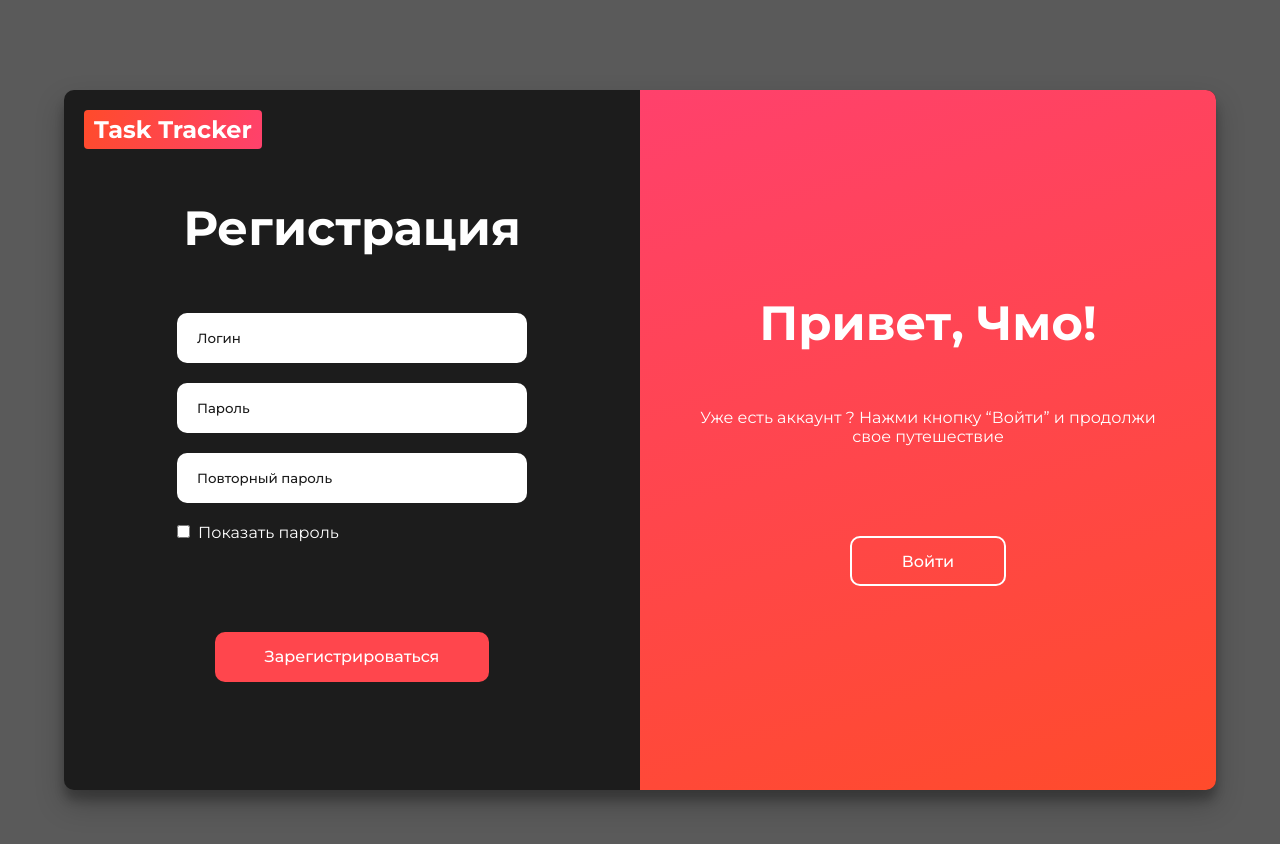
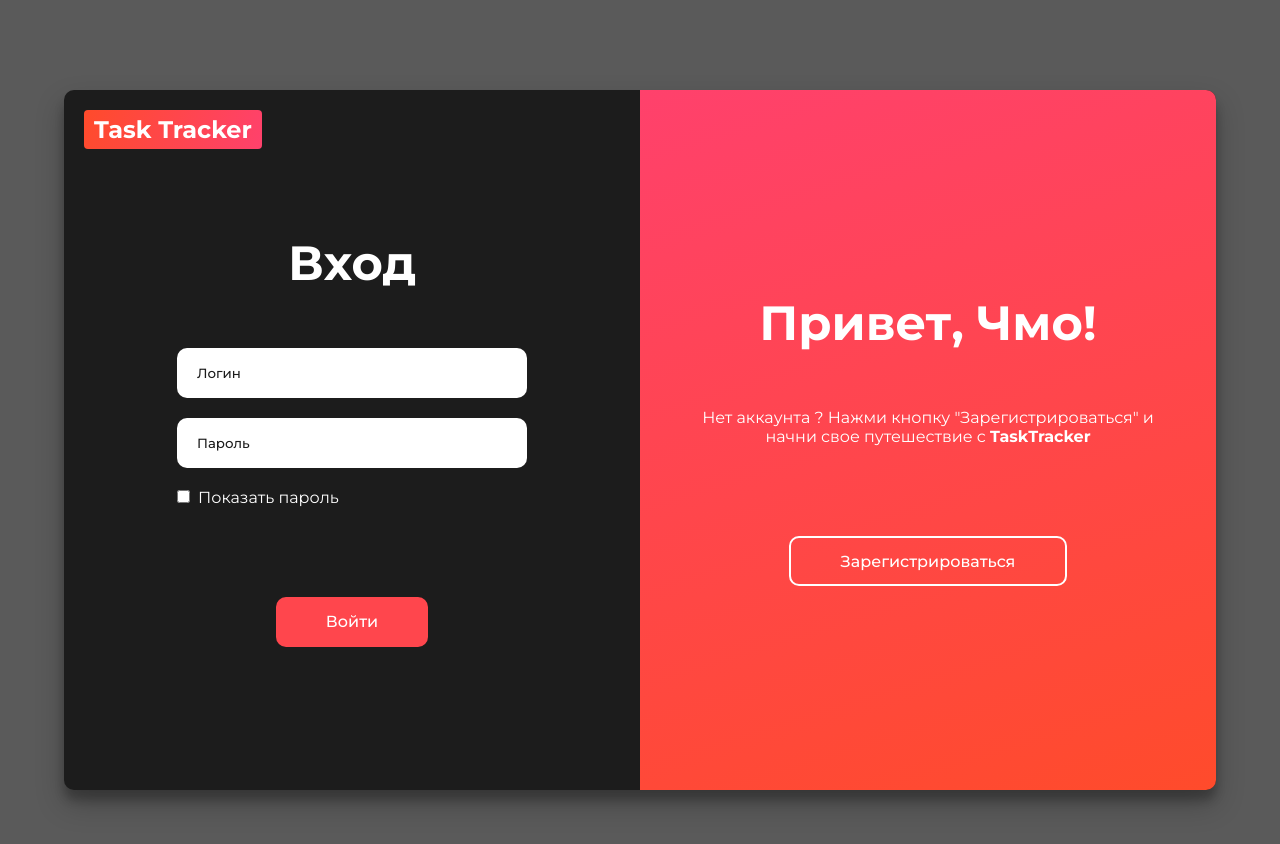
Before and after one commit to bblsi/TaskTracker, a React (Vite) app: page / in a window 1280 px wide. Shown: the top 844 px of the page. Built offline with nearby package versions, Linux system fonts and the light colour scheme.

Commit message:
LoginForm-added

```diff
--- a/src/App.jsx
+++ b/src/App.jsx
@@ -3,13 +3,15 @@ import "./App.css";
 import "./components/elements/elements.css";
 import "./components/crudPage/crudPage.css";
 import RegisterForm from "./components/crudPage/RegisterForm";
+import LoginForm from "./components/crudPage/LoginForm";
 
 function App() {
   const [count, setCount] = useState(0);
 
   return (
     <section className="app-container">
-      <RegisterForm />
+      {/* <RegisterForm /> */}
+      <LoginForm />
     </section>
   );
 }
--- a/src/components/crudPage/LoginForm.jsx
+++ b/src/components/crudPage/LoginForm.jsx
@@ -1,7 +1,112 @@
+import { Suspense, useState } from "react";
+import FormInput from "../elements/FormInput";
+
 export default function LoginForm() {
+  const [error, setError] = useState("");
+  const [sucsess, setSucsess] = useState("");
+
+  const [username, setUsername] = useState("");
+  const [password, setPassword] = useState("");
+  const [showPassword, setShowPassword] = useState("");
+
+  const handleLogin = async () => {
+    setError("");
+    setSucsess("");
+
+    if (!password || !username) {
+      setError("Логин и пароль не могут быть пустыми");
+      return;
+    }
+
+    try {
+      const response = await fetch("http://89.22.225.116:8080/api/auth/login", {
+        method: "POST",
+        headers: { "Content-Type": "application/json" },
+        body: JSON.stringify({ username, password }),
+      });
+
+      const data = await response.json();
+
+      if (response.ok) {
+        localStorage.setItem("token", data.token);
+        setSucsess("Вход успешно выполнен");
+      } else {
+        if (data.message === "Invalid password") {
+          setError("Неверный пароль");
+        } else if (data.message === "User not found") {
+          setError("Пользователь с таким логином не найден");
+        } else {
+          setError("Ошибка входа");
+        }
+      }
+    } catch (error) {
+      setError("Ошибка сети");
+    }
+  };
+
   return (
-    <section>
-      <h1></h1>
+    <section className="form-container">
+      <h2 className="logo">Task Tracker</h2>
+      <div className="left-form-wrapper">
+        <form
+          className="left-form"
+          onSubmit={(e) => {
+            e.preventDefault();
+            handleLogin();
+          }}
+        >
+          <h2 className="title">Вход</h2>
+          <FormInput
+            id="username"
+            placeholder="Логин"
+            ariaLabel="username"
+            type="username"
+            value={username}
+            onChange={(e) => {
+              console.log("Username:", e.target.value);
+              setUsername(e.target.value);
+            }}
+          />
+          <FormInput
+            placeholder="Пароль"
+            ariaLabel="password"
+            value={password}
+            type={showPassword ? "text" : "password"}
+            onChange={(e) => setPassword(e.target.value)}
+          />
+
+          <div className="checkbox-container">
+            <input
+              type="checkbox"
+              name="show-password"
+              id="show-password"
+              onChange={() => setShowPassword((prev) => !prev)}
+            />
+            <label style={{ marginLeft: 8 }} htmlFor="show-password">
+              Показать пароль
+            </label>
+          </div>
+
+          {error && <p className="message red">{error}!</p>}
+          {sucsess && <p className="message green">{sucsess}!</p>}
+          <button type="submit" className="btn-reg_log">
+            Войти
+          </button>
+          <button className="btn-reg_log transparent-back adaptive">
+            Зарегистрироваться
+          </button>
+        </form>
+      </div>
+      <div className="right-side">
+        <h2 className="title">Привет, Чмо!</h2>
+        <p className="form-description">
+          Нет аккаунта ? Нажми кнопку "Зарегистрироваться" и начни свое
+          путешествие с <b>TaskTracker</b>
+        </p>
+        <button className="btn-reg_log transparent-back">
+          Зарегистрироваться
+        </button>
+      </div>
     </section>
   );
 }
--- a/src/components/crudPage/RegisterForm.jsx
+++ b/src/components/crudPage/RegisterForm.jsx
@@ -8,13 +8,20 @@ export default function RegisterForm() {
 
   const [username, setUsername] = useState("");
   const [password, setPassword] = useState("");
+  const [checkPassword, setCheckPassword] = useState("");
 
   const handleRegister = async () => {
-    // console.log("Username:", username);
-    // console.log("Password:", password);
+    setError("");
+    setSucsess("");
 
     if (!password || !username) {
       setError("Логин и пароль не могут быть пустыми");
+      return;
+    } else if (password.length < 8) {
+      setError("Пароль должен содержать не менее 8 символов");
+      return;
+    } else if (password != checkPassword) {
+      setError("Пароли не совпадают");
       return;
     }
 
@@ -62,7 +69,7 @@ export default function RegisterForm() {
             type="username"
             value={username}
             onChange={(e) => {
-              console.log("Username:", e.target.value); // Проверьте, что значение обновляется
+              console.log("Username:", e.target.value);
               setUsername(e.target.value);
             }}
           />
@@ -77,6 +84,8 @@ export default function RegisterForm() {
             placeholder="Повторный пароль"
             ariaLabel="repeat-password"
             type={showPassword ? "text" : "password"}
+            value={checkPassword}
+            onChange={(e) => setCheckPassword(e.target.value)}
           />
           <div className="checkbox-container">
             <input
@@ -89,8 +98,8 @@ export default function RegisterForm() {
               Показать пароль
             </label>
           </div>
-          {error && <p className="message red">{error} !</p>}
-          {sucsess && <p className="message green">{sucsess} !</p>}
+          {error && <p className="message red">{error}!</p>}
+          {sucsess && <p className="message green">{sucsess}!</p>}
           <button type="submit" className="btn-reg_log">
             Зарегистрироваться
           </button>
@@ -102,7 +111,8 @@ export default function RegisterForm() {
       <div className="right-side">
         <h2 className="title">Привет, Чмо!</h2>
         <p className="form-description">
-          Уже есть аккаунт ? Нажми кнопку “Войти” и продолжи свое путешествие
+          Уже есть аккаунт ? Нажми кнопку “Войти” и продолжи свое путешествие с
+          <b>TaskTracker</b>
         </p>
         <button className="btn-reg_log transparent-back">Войти</button>
       </div>
--- a/src/components/crudPage/crudPage.css
+++ b/src/components/crudPage/crudPage.css
@@ -134,6 +134,14 @@
         width: 100%;
         border-radius: 0;;
     }
+
+    .adaptive {
+        display: inline;
+    }
+
+    .btn-reg_log {
+        width: 100%;
+    }
 }
 
 @media screen and (max-width: 450px) {
@@ -149,8 +157,4 @@
         height: 40px;
 
     }
-
-    .adaptive {
-        display: inline;
-    }
 }
```
